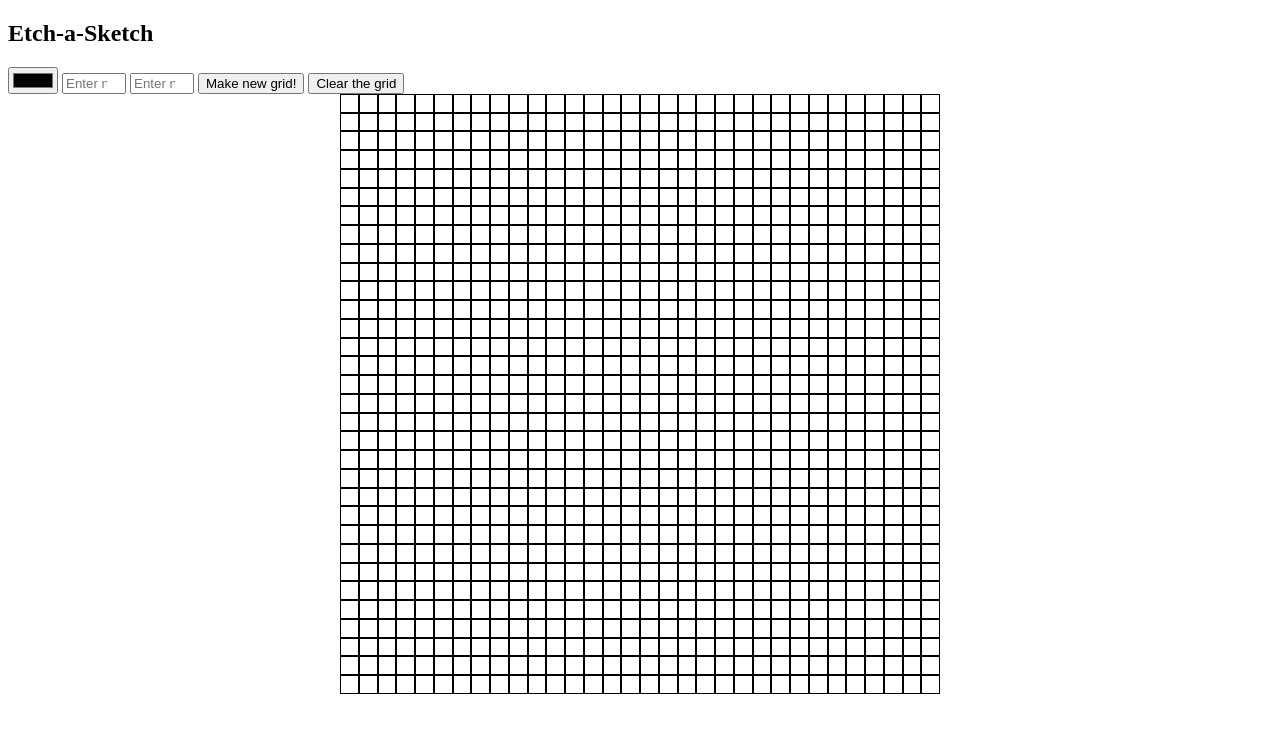
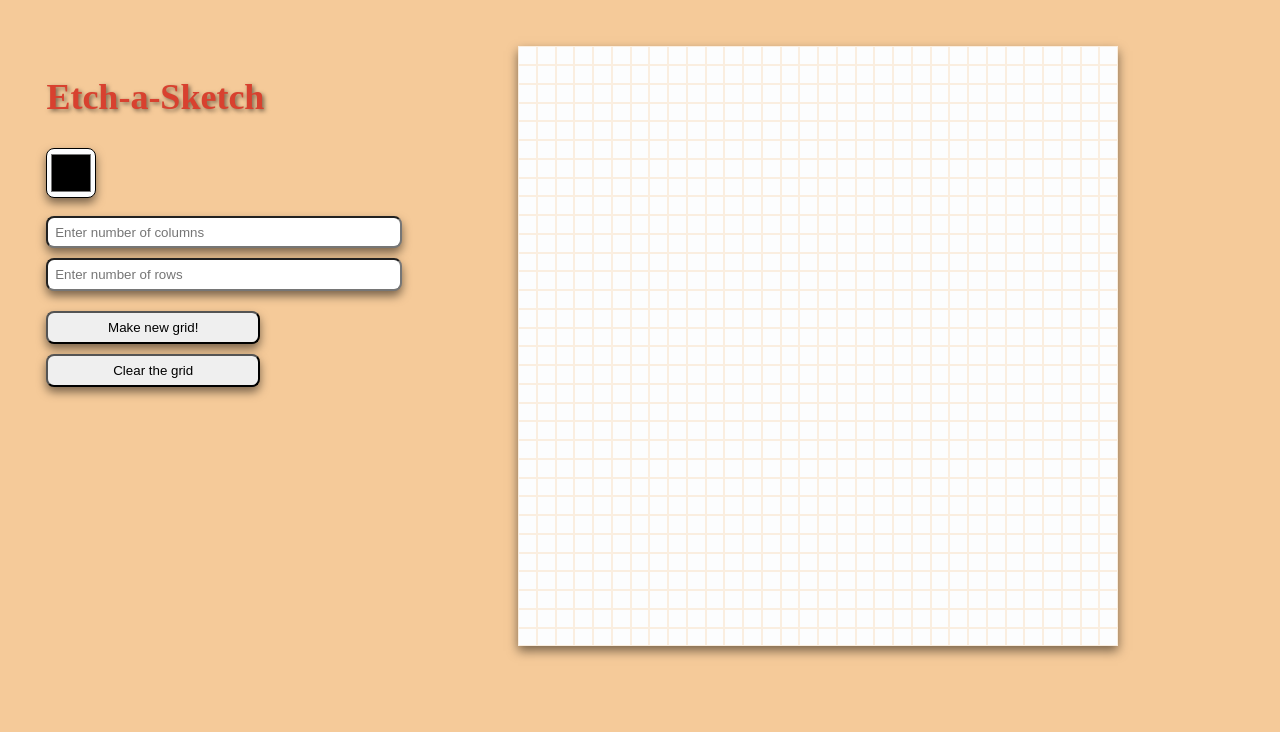
Before and after one commit to Lanut1/odin-etch-a-sketch, a plain HTML site: page index.html in a window 1280 px wide. Drawn offline with Linux system fonts and the light colour scheme.

Commit message:
Complete the Etch-A-Sketch Odin Project

```diff
--- a/index.html
+++ b/index.html
@@ -8,12 +8,20 @@
 </head>
 <body>
     <div class="header">
+        <div class="newColor">
             <h2>Etch-a-Sketch</h2>
             <input type="color" id="colorPicker">
+        </div>
+        <div class="newGridSettings">
+            <div class="inputField">
                 <input type="number" id="numberOfColumns" min="1" max="100" placeholder="Enter number of columns">
                 <input type="number" id="numberOfRows" min="1" max="100" placeholder="Enter number of rows">
+            </div>
+            <div class="settingButtons">
                 <input type="button" id="submitButton" value="Make new grid!">
                 <button id="clearButton">Clear the grid</button>
+            </div>
+        </div>
     </div>
     <div class="container">
     </div>
--- a/style.css
+++ b/style.css
@@ -1,3 +1,14 @@
+body {
+    display: flex;
+    padding: 3%;
+    background-color: #F5CA99;
+}
+
+.header {
+    display: flex;
+    flex-direction: column;
+}
+
 .container {
     display: flex;
     flex-wrap: wrap;
@@ -7,9 +18,130 @@
     max-height: 600px;
     box-sizing: border-box;
     margin: auto;
+    background-color: #FCFDFE;
+    box-shadow: 0px 5px 10px 0px rgba(0, 0, 0, 0.5);
 }
 
 .item {
-    border: 1px solid black;
+    border: 1px solid rgba(245, 202, 153, 0.3);
     box-sizing: border-box;
 }
+
+.newColor {
+    display: flex;
+    justify-content: space-around;
+    align-items: center;
+    font-size: 1.5em;
+    color: #D8412F;
+    text-shadow: 2px 2px 4px rgba(0, 0, 0, 0.5);
+}
+
+#colorPicker {
+    height: 50px;
+    transition: 0.7s;
+    background-color: #FCFDFE;
+    border-radius: 8px;
+    box-shadow: 0px 5px 10px 0px rgba(0, 0, 0, 0.5);
+}
+
+#colorPicker:hover {
+    box-shadow: 0px 10px 20px 5px rgba(0, 0, 0, 0.5);
+}
+
+.newGridSettings {
+    display: flex;
+    justify-content: space-around;
+    padding: 5% 0;
+}
+
+.inputField {
+    display: flex;
+    flex-direction: column;
+    gap: 10px;
+}
+
+.inputField input {
+    width: 100%;
+    border-radius: 8px;
+    box-shadow: 0px 5px 10px 0px rgba(0, 0, 0, 0.5);
+    transition: 0.7s;
+}
+
+.inputField input:hover {
+    box-shadow: 0px 10px 20px 5px rgba(0, 0, 0, 0.5);
+}
+
+.settingButtons {
+    display: flex;
+    flex-direction: column;
+    justify-content: space-between;
+}
+
+#submitButton,
+#clearButton {
+    border-radius: 8px;
+    transition: 0.7s;
+    box-shadow: 0px 5px 10px 0px rgba(0, 0, 0, 0.5);
+}
+
+#submitButton:hover,
+#clearButton:hover {
+    box-shadow: 0px 10px 20px 5px rgba(0, 0, 0, 0.5);
+}
+
+
+@media  screen and (min-width: 780px) {
+    .header {
+        width: 30%;
+    }
+
+    .newColor {
+        flex-direction: column;
+        align-items: flex-start;
+    }
+
+    .newGridSettings {
+        flex-direction: column;
+    }
+
+    .inputField {
+        width: 95%;
+        padding-bottom: 20px;
+    }
+
+    .inputField input {
+        padding: 2%;
+    }
+
+    .settingButtons {
+        gap: 10px;
+    }
+
+    #submitButton,
+    #clearButton {
+        width: 60%;
+        padding: 2%;
+    }
+}
+
+
+@media screen and (max-width: 780px) {
+    body {
+        display: block;
+    }
+
+    .header {
+        padding-bottom: 20px;
+    }
+
+    .inputField {
+        width: 50%;
+    }
+
+    .container {
+        width: 80vw;
+        height: 80vw;
+        max-width: 500px;
+        max-height: 500px;
+    }
+}
```
Lines whose indentation alone changed are shown as unchanged.
